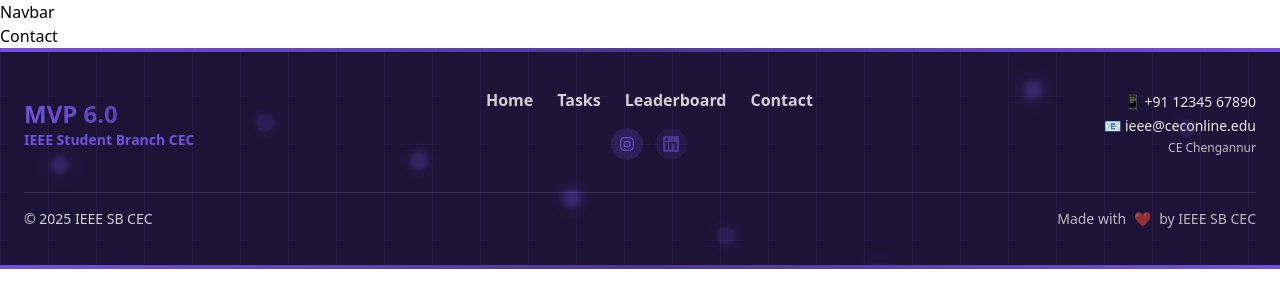
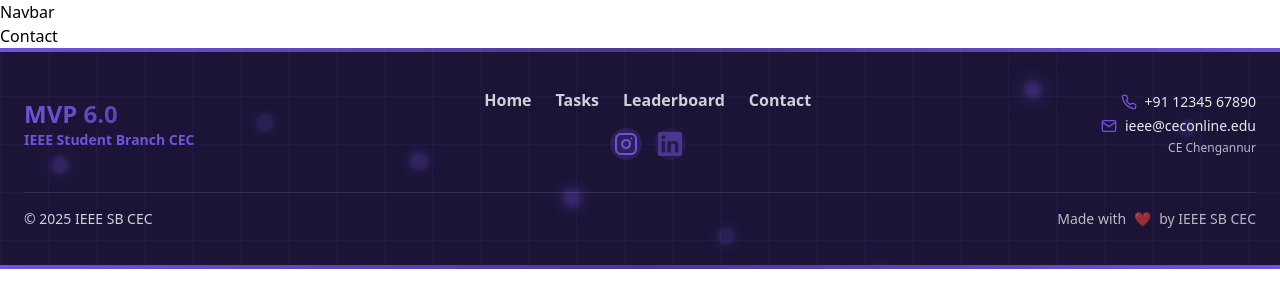
Before and after one commit to cecieee/mvp_6, a React (Vite) app: page /contact in a window 1280 px wide. Shown: the top 308 px of the page. Built offline with nearby package versions, Linux system fonts and the light colour scheme.

Commit message:
Fixed icons

```diff
--- a/src/components/Footer.jsx
+++ b/src/components/Footer.jsx
@@ -1,4 +1,5 @@
 import React from "react";
+import { FiPhone, FiMail, FiInstagram, FiLinkedin } from "react-icons/fi";
 
 export default function Footer() {
   return (
@@ -97,13 +98,7 @@ export default function Footer() {
                 target="_blank"
                 className="w-8 h-8 rounded-full flex items-center justify-center bg-[#7152DE]/20 hover:bg-[#7152DE]/40 transition-all duration-300"
               >
-                <svg
-                  className="w-4 h-4 text-[#7152DE]"
-                  fill="currentColor"
-                  viewBox="0 0 24 24"
-                >
-                  <path d="M7.75 2h8.5A5.75 5.75 0 0 1 22 7.75v8.5A5.75 5.75 0 0 1 16.25 22h-8.5A5.75 5.75 0 0 1 2 16.25v-8.5A5.75 5.75 0 0 1 7.75 2zm0 1.5A4.25 4.25 0 0 0 3.5 7.75v8.5A4.25 4.25 0 0 0 7.75 20.5h8.5A4.25 4.25 0 0 0 20.5 16.25v-8.5A4.25 4.25 0 0 0 16.25 3.5h-8.5zm4.25 3.25a5.25 5.25 0 1 1 0 10.5 5.25 5.25 0 0 1 0-10.5zm0 1.5a3.75 3.75 0 1 0 0 7.5 3.75 3.75 0 0 0 0-7.5zm5.25.75a1 1 0 1 1-2 0 1 1 0 0 1 2 0z" />
-                </svg>
+                <FiInstagram className="w-6 h-6 text-[#7152DE]" />
               </a>
               <a
                 href="https://www.linkedin.com/company/cecieee/"
@@ -111,7 +106,7 @@ export default function Footer() {
                 className="w-8 h-8 rounded-full flex items-center justify-center bg-[#4B3791]/20 hover:bg-[#4B3791]/40 transition-all duration-300"
               >
                 <svg
-                  className="w-4 h-4 text-[#4B3791]"
+                  className="w-6 h-6 text-[#4B3791]"
                   fill="currentColor"
                   viewBox="0 0 24 24"
                 >
@@ -122,8 +117,14 @@ export default function Footer() {
           </div>
 
           <div className="flex flex-col items-end md:items-end text-right gap-1">
-            <p className="text-white/90 text-sm">📱 +91 12345 67890</p>
-            <p className="text-white/90 text-sm">📧 ieee@ceconline.edu</p>
+            <span className="flex items-center text-white/90 text-sm">
+              <FiPhone className="w-4 h-4 mr-2 text-[#7152DE]" />
+              +91 12345 67890
+            </span>
+            <span className="flex items-center text-white/90 text-sm">
+              <FiMail className="w-4 h-4 mr-2 text-[#7152DE]" />
+              ieee@ceconline.edu
+            </span>
             <p className="text-white/70 text-xs">CE Chengannur</p>
           </div>
         </div>
```
